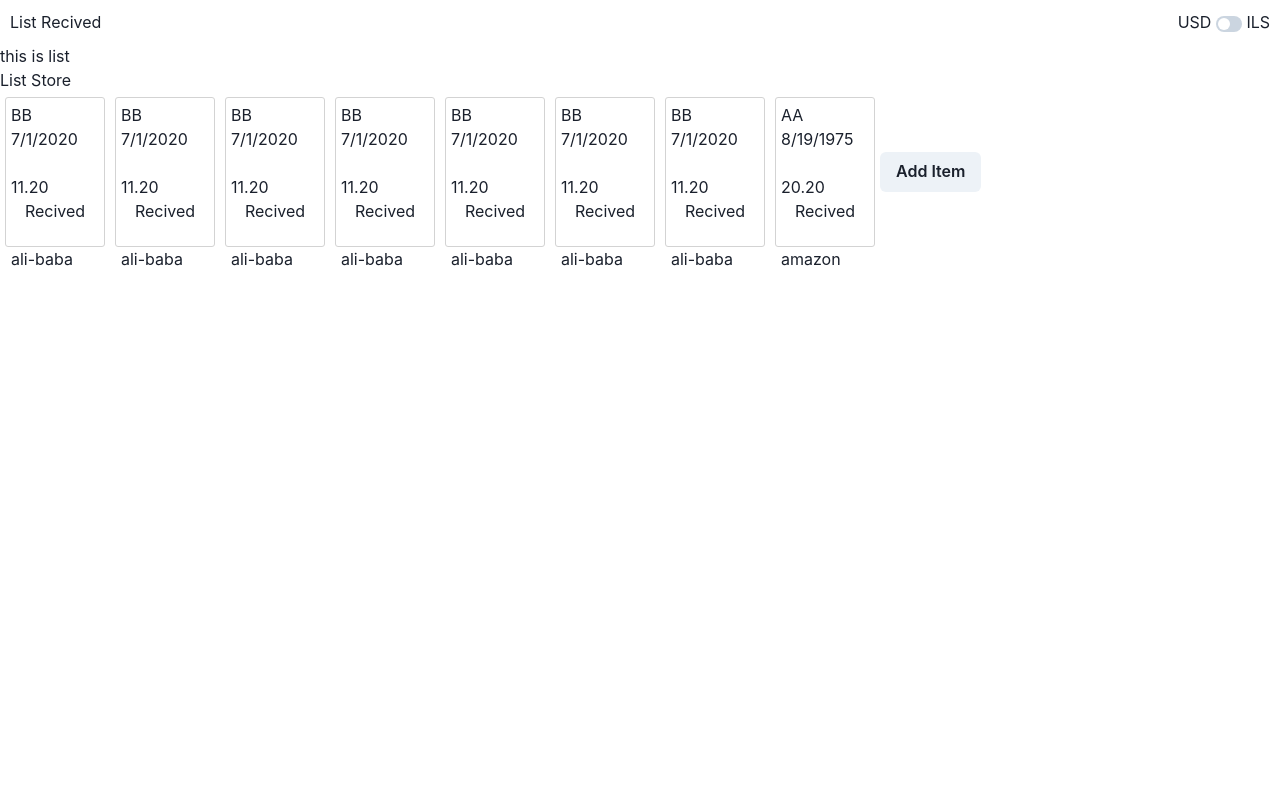
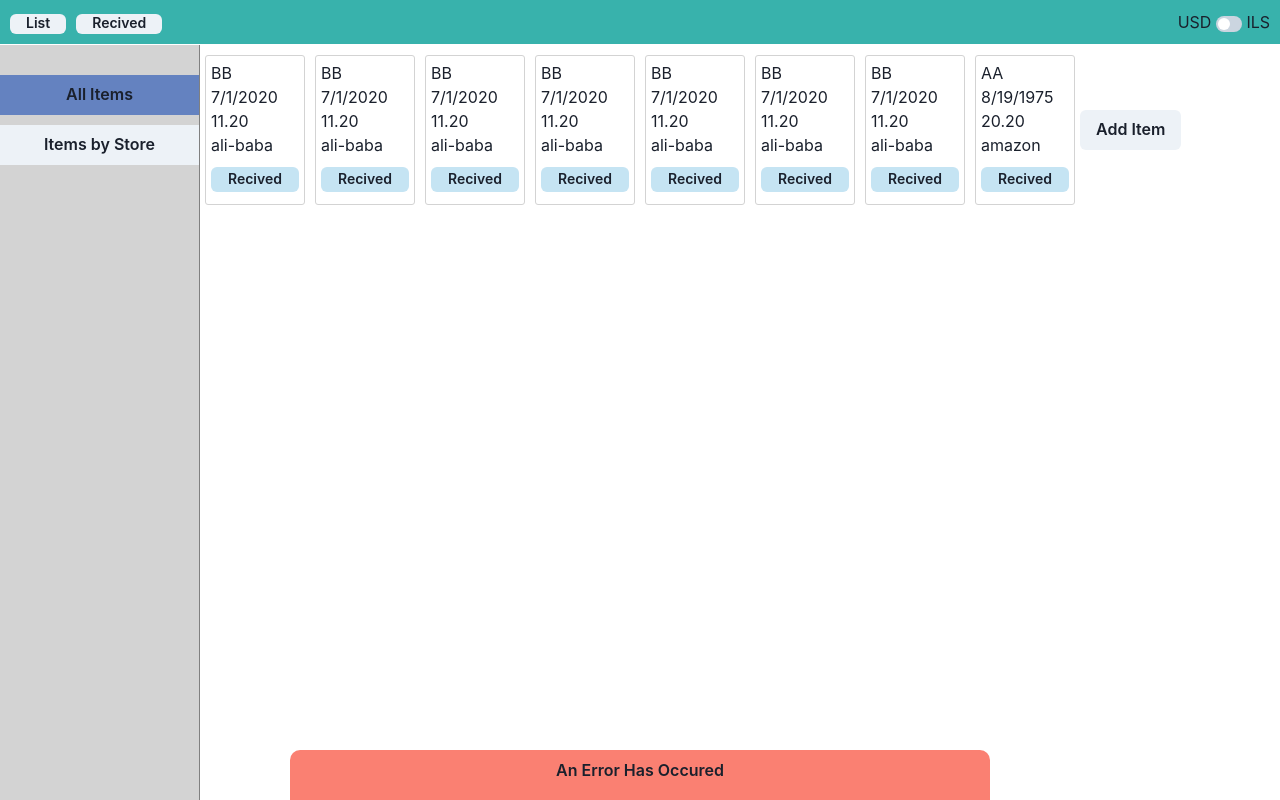
Before and after one commit to tryko/7-3-2021-itay-koren-herolo, a React (Create React App) app: page /list in a window 1280 px wide. Built offline with nearby package versions, Linux system fonts and the light colour scheme.

Commit message:
added toaster added store card added styles and fixed abit

```diff
--- a/src/App.js
+++ b/src/App.js
@@ -1,13 +1,25 @@
-import { BrowserRouter as Router, Switch, Route, Link } from "react-router-dom";
+// node modules
+import { useEffect } from "react";
+import {
+  BrowserRouter as Router,
+  Redirect,
+  Switch,
+  Route,
+  Link,
+} from "react-router-dom";
 import { useDispatch, useSelector } from "react-redux";
-import SwitchBtn from "./components/SwitchBtn";
+import { Box, Button } from "@chakra-ui/react";
+
+// store and hook
+import { useInterval } from "./custom-hooks/useInterval";
 import {
   fetchCurrencyRate,
   changeCurrencyAction,
 } from "./features/BoughtRecived/boughtRecivedSlice";
-import { useInterval } from "./custom-hooks/useInterval";
 
-// import components
+// components
+import Toaster from "./components/Toaster";
+import SwitchBtn from "./components/SwitchBtn";
 import NavBar from "./components/NavBar";
 import List from "./views/List";
 import Recived from "./views/Recived";
@@ -18,7 +30,7 @@ function App() {
 
   // useInterval(() => {
   //   dispatch(fetchCurrencyRate());
-  // }, 3000);
+  // }, 7000);
 
   // useEffect(() => {
   //   if (fetchRateStatus === "idle") {
@@ -31,9 +43,12 @@ function App() {
       <Router>
         <NavBar>
           <div>
+            <Button fontSize="14px" h="20px" mr="10px">
               <Link to="/list">List</Link>
-            <span> </span>
+            </Button>
+            <Button fontSize="14px" h="20px">
               <Link to="/recived">Recived</Link>
+            </Button>
           </div>
           <SwitchBtn
             defaultValue="USD"
@@ -45,12 +60,16 @@ function App() {
             }
           />
         </NavBar>
+        <Box mt="50px">
           <Switch>
             <Route path="/list" component={List} />
             <Route path="/recived" component={Recived} />
+            <Redirect from="/" to="/list" />
             <Route path="/" component={() => <div>home</div>} />
           </Switch>
+        </Box>
       </Router>
+      <Toaster hasMSG={true} />
     </div>
   );
 }
--- a/src/components/BasicModal.js
+++ b/src/components/BasicModal.js
@@ -10,7 +10,7 @@ import {
   ModalCloseButton,
 } from "@chakra-ui/react";
 
-const BasicModal = ({ isOpen, onClose, children }) => {
+const BasicModal = ({ isOpen, onClose, onSubmit, children }) => {
   return (
     <div>
       <Modal isOpen={isOpen} onClose={onClose}>
@@ -22,7 +22,7 @@ const BasicModal = ({ isOpen, onClose, children }) => {
           <ModalBody>{children}</ModalBody>
 
           <ModalFooter justifyContent="space-between">
-            <Button colorScheme="blue" mr={1} onClick={onClose} fontSize="13px">
+            <Button colorScheme="blue" mr={1} onClick={onSubmit} fontSize="13px">
               Submit
             </Button>
           </ModalFooter>
--- a/src/components/Card.js
+++ b/src/components/Card.js
@@ -1,4 +1,4 @@
-import { Flex } from "@chakra-ui/react";
+import { Flex, Button } from "@chakra-ui/react";
 
 const Card = ({
   name,
@@ -21,12 +21,20 @@ const Card = ({
     >
       <div> {name}</div>
       <div>{deliveryDate}</div>
-      <br />
       {price} <span></span>
-      {!isRecived && <button onClick={handleClick}>Recived</button>}
-      <br />
       {onlineStore}
-      <br />
+      {!isRecived && (
+        <Button
+          onClick={handleClick}
+          fontSize="14px"
+          h="25px"
+          mt="10px"
+          background="telegram.100"
+          _hover={{ background: "telegram.400" }}
+        >
+          Recived
+        </Button>
+      )}
     </Flex>
   );
 };
--- a/src/components/NavBar.js
+++ b/src/components/NavBar.js
@@ -4,7 +4,7 @@ import { Flex } from "@chakra-ui/react";
 
 const NavBar = ({ children }) => {
   return (
-    <Flex justify="space-between" p="10px">
+    <Flex justify="space-between" p="10px" position="fixed" w="100vw" background="teal.400" top="0">
       {children}
     </Flex>
   );
--- /dev/null
+++ b/src/components/SidePanel.js
@@ -0,0 +1,39 @@
+import { Button, Flex, Slide } from "@chakra-ui/react";
+
+const SidePanel = ({ changeTab, isOpen, isShowAllItems }) => {
+  return (
+    <>
+      <Slide direction="left" in={isOpen} style={{ width: "", top: "45px" }}>
+        <Flex
+          direction="column"
+          w="200px"
+          h="100vh"
+          borderRight="1px solid gray"
+          background="lightgray"
+        >
+          <Button
+            onClick={() => changeTab(true)}
+            borderRadius="0"
+            mb="10px"
+            mt="30px"
+            isActive={isShowAllItems}
+            _active={{ background: "facebook.300" }}
+          >
+            All Items{" "}
+          </Button>
+
+          <Button
+            onClick={() => changeTab(false)}
+            borderRadius="0"
+            _active={{ background: "facebook.300" }}
+            isActive={!isShowAllItems}
+          >
+            Items by Store{" "}
+          </Button>
+        </Flex>
+      </Slide>
+    </>
+  );
+};
+
+export default SidePanel;
--- /dev/null
+++ b/src/components/StoreCard.js
@@ -0,0 +1,31 @@
+import React from "react";
+import { Flex } from "@chakra-ui/react";
+
+const StoreCard = ({ store }) => {
+  return (
+    <div>
+      <Flex
+        p="5px"
+        m="5px"
+        borderRadius="3px"
+        w="100px"
+        h="fit-content"
+        border="1px solid lightgray"
+        alignItems="left"
+        direction="column"
+      >
+        <div>{store.name}</div>
+        <div>
+          {store.items.map((item) => (
+            <div key={item.id}>
+              {item.name} <span> </span> {item.price}
+            </div>
+          ))}
+        </div>
+        <div>Sum: {store.items.reduce((a, b) => a + b.price, 0)}</div>
+      </Flex>
+    </div>
+  );
+};
+
+export default StoreCard;
--- /dev/null
+++ b/src/components/Toaster.js
@@ -0,0 +1,26 @@
+import React from "react";
+import { Box, Flex, Slide } from "@chakra-ui/react";
+
+const Toaster = ({ hasMSG }) => {
+  return (
+    <Slide direction="bottom" in={hasMSG}>
+      <Flex justify="center">
+        <Box
+          background="salmon"
+          h="50px"
+          textAlign="center"
+          p="8px"
+          width="700px"
+          bo="10px"
+          borderTopRightRadius="10px"
+          borderTopLeftRadius="10px"
+          fontWeight="600"
+        >
+          An Error Has Occured
+        </Box>
+      </Flex>
+    </Slide>
+  );
+};
+
+export default Toaster;
--- a/src/features/BoughtRecived/boughtRecivedSlice.js
+++ b/src/features/BoughtRecived/boughtRecivedSlice.js
@@ -1,4 +1,4 @@
-import { createSlice, createAsyncThunk } from "@reduxjs/toolkit";
+import { createSlice, nanoid, createAsyncThunk } from "@reduxjs/toolkit";
 import { initialState } from "../../Data";
 
 export const fetchCurrencyRate = createAsyncThunk(
@@ -6,16 +6,18 @@ export const fetchCurrencyRate = createAsyncThunk(
   async () => {
     try {
       const resp = await fetch(
-        "https://api.exchangeratesapi.io/latest?base=USD",
+        "https://api.exchangeratesapi.io/latest?base=USssD"
       );
       const data = await resp.json();
-      console.log("try data: ", data);
-      return data;
+      if (resp.status > 199 && resp.status < 300) {
+        return data;
+      }
+      throw data
     } catch (error) {
       console.log("catch error: ", error);
       return error;
     }
-  },
+  }
 );
 
 export const boughtRecivedSlice = createSlice({
@@ -34,13 +36,13 @@ export const boughtRecivedSlice = createSlice({
     changeCurrencyAction: (state, action) => {
       state.selectedCurrency = action.payload;
     },
-    AddNewItemAction: (state, action) =>{
+    AddNewItemAction: (state, action) => {
       const newItem = {
         ...action.payload,
         deliveryDate: new Date(action.payload.deliveryDate).valueOf(),
-      }
+      };
       state.items = [...state.items, newItem];
-    }
+    },
   },
   extraReducers: {
     [fetchCurrencyRate.pending]: (state, action) => {
@@ -48,13 +50,17 @@ export const boughtRecivedSlice = createSlice({
       state.error = "";
     },
     [fetchCurrencyRate.fulfilled]: (state, action) => {
+      console.log("success");
       state.fetchRateStatus = "success";
       state.currencies = action.payload;
       state.error = "";
     },
     [fetchCurrencyRate.rejected]: (state, action) => {
+      console.log("failed");
       state.fetchRateStatus = "failed";
       state.error = action.error.message;
+      state.items = [];
+      state.currencies.rates = { [state.selectedCurrency]: 1 };
     },
   },
 });
@@ -62,7 +68,7 @@ export const boughtRecivedSlice = createSlice({
 export const {
   changeItemToRecivedAction,
   changeCurrencyAction,
-  AddNewItemAction
+  AddNewItemAction,
 } = boughtRecivedSlice.actions;
 
 export const selectBought = (state) =>
@@ -74,7 +80,24 @@ export const selectRecived = (state) =>
 export const selectCurrencyRate = (state) => {
   const { currencies, selectedCurrency } = state;
   if (currencies.base === selectedCurrency) return 1;
+  console.log(state);
   return currencies.rates[selectedCurrency];
 };
 
+export const selectByStore = (state) => {
+  const stores = state.items.map((item) => item.onlineStore);
+  const uniqStores = Array.from(new Set(stores));
+  const storeItems = uniqStores.map((store) => {
+    return {
+      id: nanoid(),
+      name: store,
+      items: state.items.filter((item) => item.onlineStore === store),
+    };
+  });
+  console.log(storeItems);
+  return storeItems;
+};
+
+export const selectError = (state) => state.error;
+
 export default boughtRecivedSlice.reducer;
--- a/src/views/List.js
+++ b/src/views/List.js
@@ -1,40 +1,38 @@
+// node modules
 import { useState } from "react";
 import Items from "../features/BoughtRecived/Items";
 import { useSelector, useDispatch } from "react-redux";
-import { Flex, Button, useDisclosure } from "@chakra-ui/react";
+import { Button, Flex, useDisclosure } from "@chakra-ui/react";
 
+// store
 import {
   AddNewItemAction,
   changeItemToRecivedAction,
   selectBought,
   selectCurrencyRate,
+  selectByStore,
 } from "./../features/BoughtRecived/boughtRecivedSlice";
+
+// components
 import AddItem from "./../features/BoughtRecived/AddItem";
 import BasicModal from "./../components/BasicModal";
+import SidePanel from "./../components/SidePanel";
+import StoreCard from "./../components/StoreCard";
 
 const List = () => {
   const currencyRate = useSelector(selectCurrencyRate);
   const items = useSelector(selectBought);
+  const uniqStores = useSelector(selectByStore);
   const dispatch = useDispatch();
   const [newItem, setNewItem] = useState({});
-  const [isListTab, setIsListTab] = useState(true);
+  const [isShowAllItems, setIsShowAllItems] = useState(true);
   const { isOpen, onOpen, onClose } = useDisclosure();
-
-  const handleChangeTab = (isShowListTab) => {
-    setIsListTab(isShowListTab);
-  };
 
   return (
     <div>
-      this is list
-      <div>
-        <button onClick={() => handleChangeTab(true)}>List </button>
-        <span> </span>
-        <button onClick={() => handleChangeTab(false)}>Store </button>
-      </div>
-      {newItem.name}
-      {isListTab && (
-        <Flex wrap="wrap">
+      <SidePanel isOpen={true} changeTab={setIsShowAllItems} isShowAllItems={isShowAllItems} />
+      {isShowAllItems && (
+        <Flex wrap="wrap" ml="200px">
           <Items
             items={items}
             selectItem={(id) => dispatch(changeItemToRecivedAction(id))}
@@ -46,6 +44,9 @@ const List = () => {
           <BasicModal
             isOpen={isOpen}
             onClose={() => {
+              onClose();
+            }}
+            onSubmit={() => {
               dispatch(AddNewItemAction(newItem));
               onClose();
             }}
@@ -54,7 +55,13 @@ const List = () => {
           </BasicModal>
         </Flex>
       )}
-      {!isListTab && <div>Store tab</div>}
+      {!isShowAllItems && (
+        <Flex ml="200px">
+          {uniqStores.map((store) => {
+            return <StoreCard key={store.id} store={store} />;
+          })}
+        </Flex>
+      )}
     </div>
   );
 };
--- a/src/views/Recived.js
+++ b/src/views/Recived.js
@@ -1,20 +1,23 @@
 import React from "react";
 import { useSelector } from "react-redux";
-import Items from "../features/BoughtRecived/Items";
+import {Box,Flex} from '@chakra-ui/react';
+
 import {
   selectRecived,
   selectCurrencyRate,
 } from "./../features/BoughtRecived/boughtRecivedSlice";
+
+import Items from "../features/BoughtRecived/Items";
 
 const Recived = () => {
   const currencyRate = useSelector(selectCurrencyRate);
   const items = useSelector(selectRecived);
 
   return (
-    <div>
-      this is recived
+    <Flex justifyContent="center">
+      {!items.length &&<Box fontWeight="600" > You haven't recived any items yet!</Box>}
       <Items items={items} currencyRate={currencyRate} />
-    </div>
+    </Flex>
   );
 };
 
```
Lines whose indentation alone changed are shown as unchanged.
